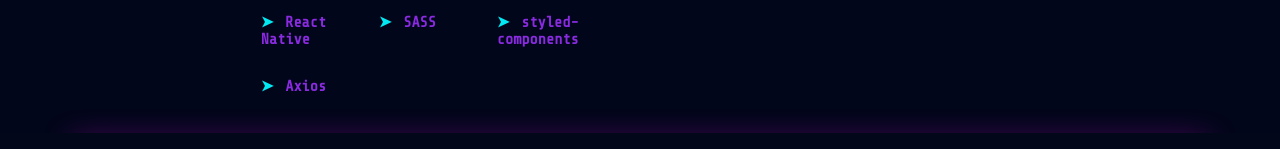
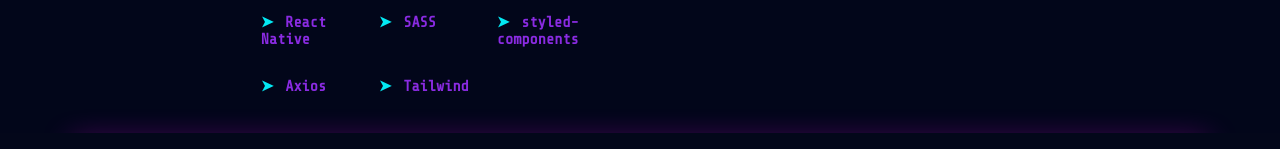
Before and after one commit to OseOliv/portfoliov3, a React (Create React App) app: page /sobre in a window 1280 px wide. Shown: the part 1093-1242 px from the top of the page. Built offline with nearby package versions, Linux system fonts and the light colour scheme; a web font is replaced by a local one.

Commit message:
anout update

```diff
--- a/src/components/About/AboutContent.jsx
+++ b/src/components/About/AboutContent.jsx
@@ -56,6 +56,7 @@
                 <span className={styles.skillsSpan}>SASS</span>
                 <span className={styles.skillsSpan}>styled-components</span>
                 <span className={styles.skillsSpan}>Axios</span>
+                <span className={styles.skillsSpan}>Tailwind</span>
               </div>
             </div>
           </p>
```
